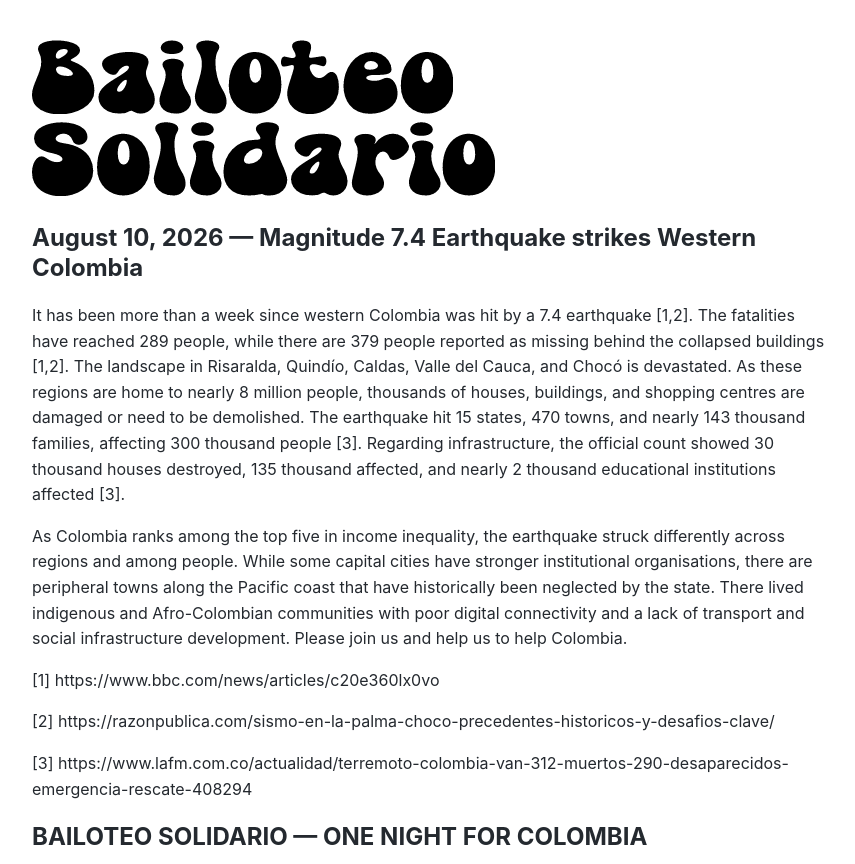
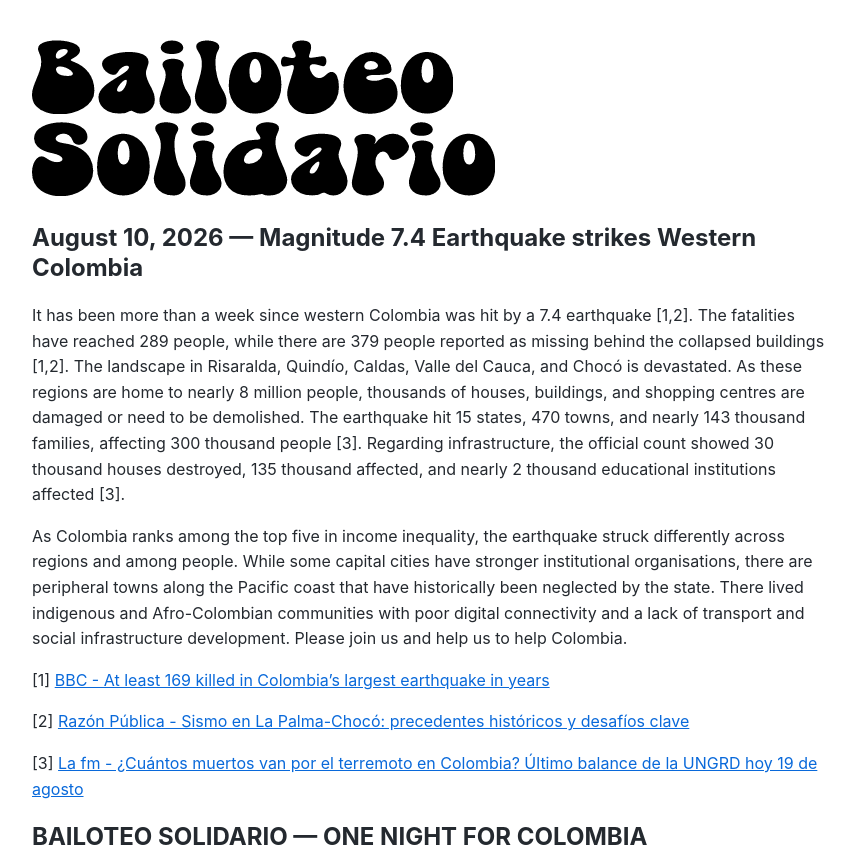
Before and after one commit to bailoteo-solidario-utrecht/bailoteo-solidario.github.io, a Jekyll site: the page built from index.md, in a window 1280 px wide. Shown: the top 864 px of the page, without its empty margins (208-1063 px from the left). Built offline with Jekyll 4.4.1, drawn with Linux system fonts in a browser that asks for light colours; grey boxes are pictures that could not be loaded.

Commit message:
fix: images and news links

```diff
--- a/index.md
+++ b/index.md
@@ -11,16 +11,16 @@ It has been more than a week since western Colombia was hit by a 7.4 earthquake
 
 As Colombia ranks among the top five in income inequality, the earthquake struck differently across regions and among people. While some capital cities have stronger institutional organisations, there are peripheral towns along the Pacific coast that have historically been neglected by the state. There lived indigenous and Afro-Colombian communities with poor digital connectivity and a lack of transport and social infrastructure development. Please join us and help us to help Colombia.
 
-[1] https://www.bbc.com/news/articles/c20e360lx0vo
+[1] [BBC - At least 169 killed in Colombia's largest earthquake in years](https://www.bbc.com/news/articles/c20e360lx0vo)
 
-[2] https://razonpublica.com/sismo-en-la-palma-choco-precedentes-historicos-y-desafios-clave/
+[2] [Razón Pública - Sismo en La Palma-Chocó: precedentes históricos y desafíos clave ](https://razonpublica.com/sismo-en-la-palma-choco-precedentes-historicos-y-desafios-clave/)
 
-[3] https://www.lafm.com.co/actualidad/terremoto-colombia-van-312-muertos-290-desaparecidos-emergencia-rescate-408294
+[3] [La fm - ¿Cuántos muertos van por el terremoto en Colombia? Último balance de la UNGRD hoy 19 de agosto](https://www.lafm.com.co/actualidad/terremoto-colombia-van-312-muertos-290-desaparecidos-emergencia-rescate-408294)
 
 ## BAILOTEO SOLIDARIO — ONE NIGHT FOR COLOMBIA
 
 <div class="carousel">
-  <img id="carousel-image" src="images/image1.png" alt="Image 1">
+  <img id="carousel-image" src="img/flyer2.png" alt="Bailoteo SOlidario">
 
   <div class="carousel-controls">
     <button onclick="previousImage()" aria-label="Previous image">←</button>
```
